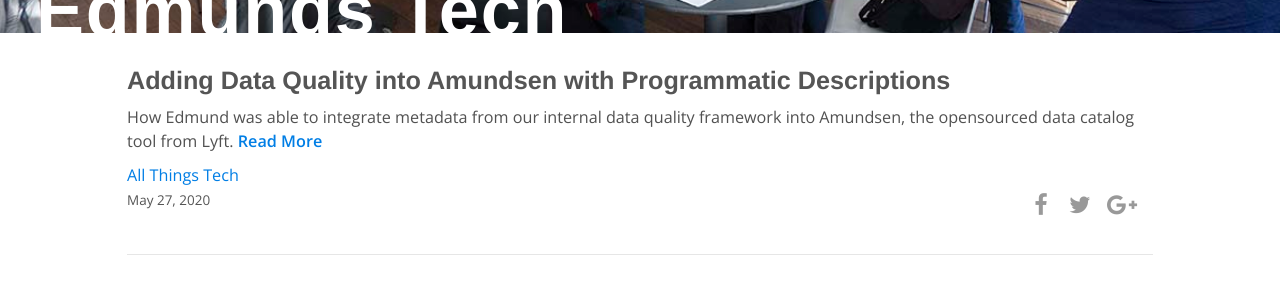
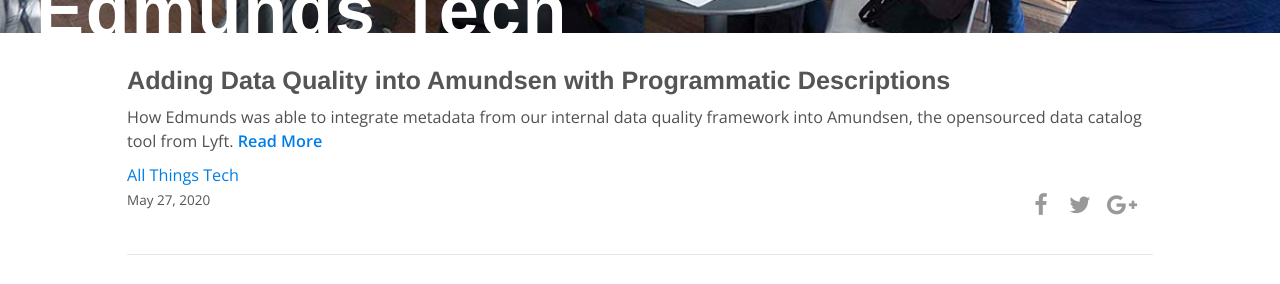
Before and after one commit to edmunds/edmunds.github.io, a Jekyll site: the page built from index.html, in a window 1280 px wide and 900 px high, scrolled down 303 px. Shown: the part 154-438 px from the top of the window. Built offline with Jekyll 4.4.1, drawn with Linux system fonts in a browser that asks for light colours; the list of posts is cut into pages by our own code.

Commit message:
Update summary that shows on homepage

```diff
--- a/_posts/2020-05-27-Adding-Data-Quality-into-Amundsen-with-Programmatic-Descriptions.md
+++ b/_posts/2020-05-27-Adding-Data-Quality-into-Amundsen-with-Programmatic-Descriptions.md
@@ -7,9 +7,9 @@
 bio: Sam Shuster is Staff Engineer on the Data Engineering team at Edmunds.com
 
 biopic: sam-biopic2.jpg
-featured-summary: <p>How Edmund was able to integrate metadata from our internal data quality framework into Amundsen, the opensourced data catalog tool from Lyft.</p>
+featured-summary: <p>How Edmunds was able to integrate metadata from our internal data quality framework into Amundsen, the opensourced data catalog tool from Lyft.</p>
 
-summary: How Edmund was able to integrate Data Quality metadata into the opensourced data catalog tool Amundsen.
+summary: How Edmunds was able to integrate Data Quality metadata into the opensourced data catalog tool Amundsen.
 
 ---
 
```
